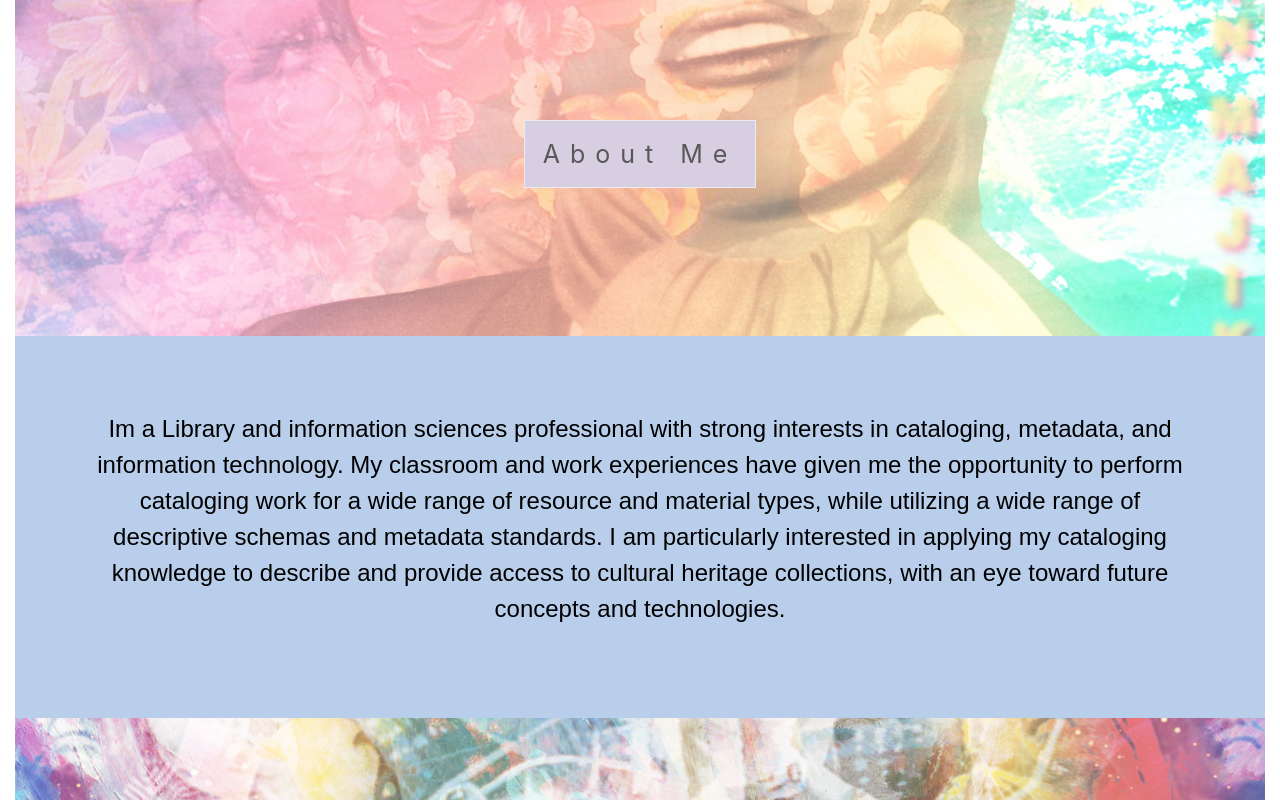
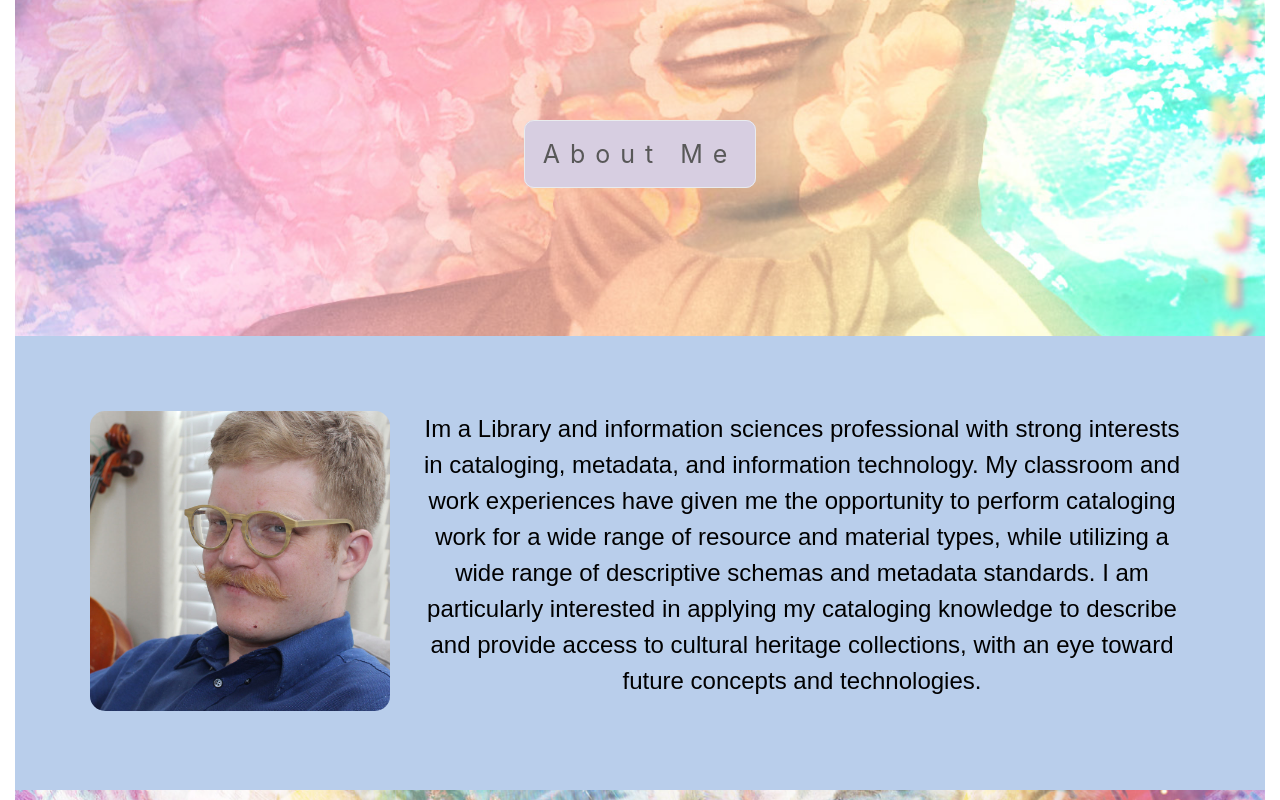
Before and after one commit to CatLibWilk/new-profile, a React (Create React App) app in the folder client/: page / in a window 1280 px wide. Shown: the part 780-1580 px from the top of the page. Built offline with nearby package versions, Linux system fonts and the light colour scheme; a web font is replaced by a local one.

Commit message:
added profile pic

```diff
--- a/client/src/App.css
+++ b/client/src/App.css
@@ -18,6 +18,11 @@ nav {
 
   }
 
+#profile-pic {
+  height: 300px;
+  width: 300px;
+  border-radius: 15px;
+}
 #return-to-top {
     position: fixed;
     bottom: 50px;
@@ -125,6 +130,7 @@ nav {
 
 .caption span.border {
     background-color: #c3b4d2;
+    border-radius: 10px;
     color: black;
     padding: 18px;
     font-size: 25px;
--- a/client/src/App.js
+++ b/client/src/App.js
@@ -34,7 +34,8 @@ class App extends Component {
               <div className="col">
                 <Parallax caption_spec={"top"} bg_image={"bg-image-1"} heading={"About Me"}/>
                 <ContentDiv text_area_id={1}>
-                  <p>Im a Library and information sciences professional with strong interests in cataloging, metadata, and information technology. My classroom and work experiences have given me the opportunity to perform cataloging work for a wide range of resource and material types, while utilizing a wide range of descriptive schemas and metadata standards. I am particularly interested in applying my cataloging knowledge to describe and provide access to cultural heritage collections, with an eye toward future concepts and technologies.</p>
+                  <img className="float-left mr-4" id="profile-pic" src="./images/profilepic.jpg"></img>
+                  <p >Im a Library and information sciences professional with strong interests in cataloging, metadata, and information technology. My classroom and work experiences have given me the opportunity to perform cataloging work for a wide range of resource and material types, while utilizing a wide range of descriptive schemas and metadata standards. I am particularly interested in applying my cataloging knowledge to describe and provide access to cultural heritage collections, with an eye toward future concepts and technologies.</p>
                 </ContentDiv>
 
                 <Parallax bg_image={"bg-image-2"} heading={"Projects"}/>
```
Also changed, not shown: client/public/images/profilepic.jpg (added).
